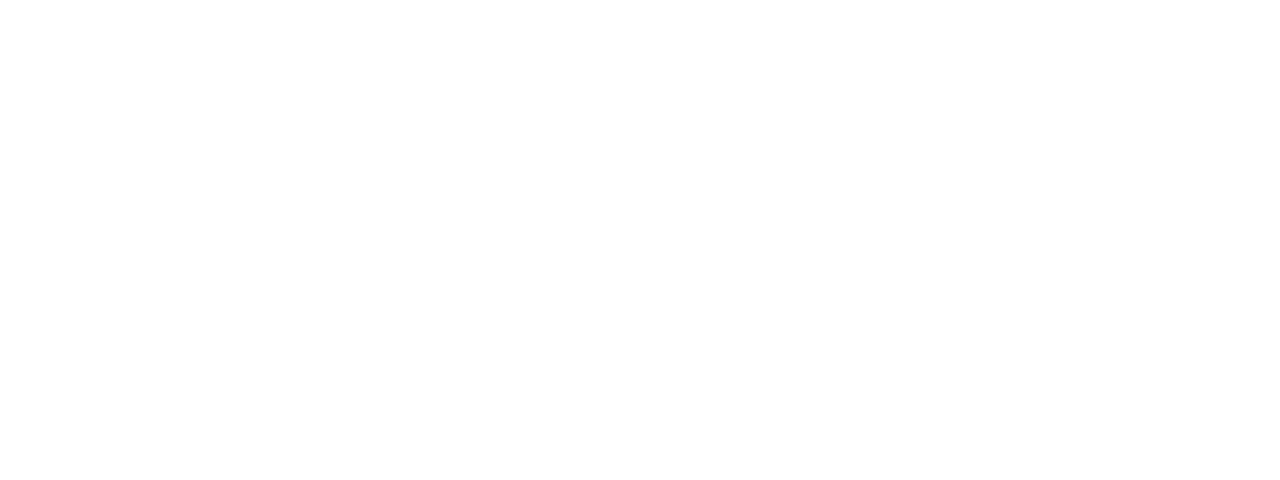
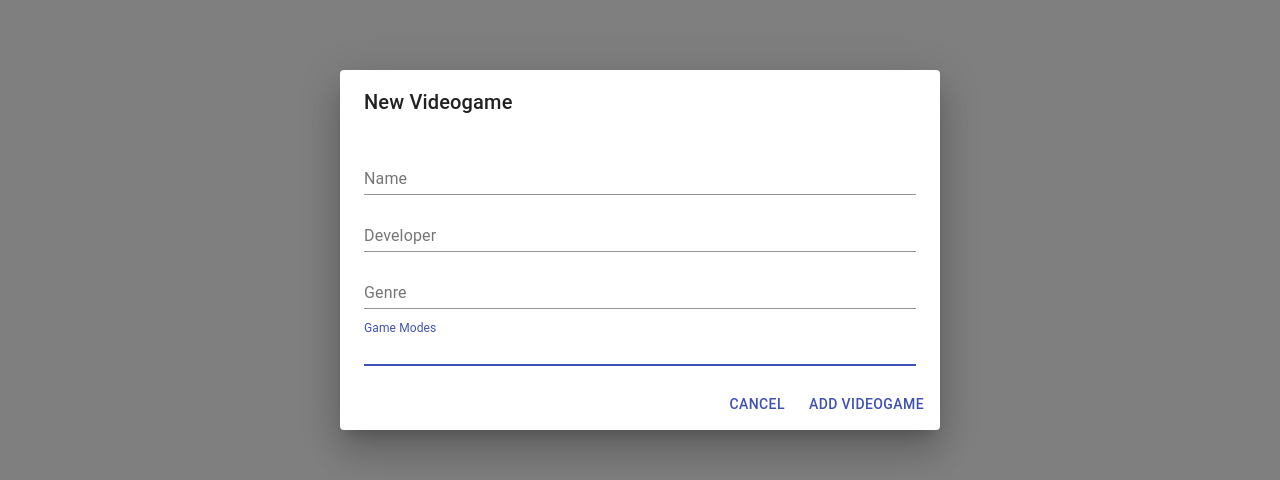
Before and after one commit to ArkhamKnightXD/game-changer-frontend-v2, a React (Create React App) app: page / in a window 1280 px wide. Both pictures are taken after a click on the button "Add Video Game". Shown: the part 150-630 px from the top of the page. Built offline with nearby package versions, Linux system fonts and the light colour scheme; no server answers.

Commit message:
Solucionado problema a la hora de utilizar el dialog, ahora estoy trabajando en el create

```diff
--- a/src/App.js
+++ b/src/App.js
@@ -34,7 +34,7 @@
 
         <TableComponent tableName="Video Games" videoGames={videoGames} setVideoGames={setVideoGames}/>
 
-        {/*<FormDialog isOpenDialog={isOpenDialog} handleOpen={handleOpenDialog} handleClose={handleCloseDialog()} />*/}
+        <FormDialog isOpenDialog={isOpenDialog} handleOpen={handleOpenDialog} handleClose={handleCloseDialog} />
     </div>
   );
 }
--- a/src/components/FormDialog.js
+++ b/src/components/FormDialog.js
@@ -8,29 +8,61 @@
         <div>
 
             <Dialog open={props.isOpenDialog} onClose={props.handleClose} aria-labelledby="form-dialog-title">
-                <DialogTitle id="form-dialog-title">Subscribe</DialogTitle>
+                <DialogTitle id="form-dialog-title">New Videogame</DialogTitle>
                 <DialogContent>
-                    <DialogContentText>
-                        To subscribe to this website, please enter your email address here. We will send updates
-                        occasionally.
-                    </DialogContentText>
+
                     <TextField
                         autoFocus
                         margin="dense"
                         id="name"
-                        label="Email Address"
-                        type="email"
+                        name="name"
+                        label="Name"
+                        type="text"
                         fullWidth
                     />
+
+                    <TextField
+                        autoFocus
+                        margin="dense"
+                        name="developer"
+                        id="developer"
+                        label="Developer"
+                        type="text"
+                        fullWidth
+                    />
+
+                    <TextField
+                        autoFocus
+                        margin="dense"
+                        name="genre"
+                        id="genre"
+                        label="Genre"
+                        type="text"
+                        fullWidth
+                    />
+
+                    <TextField
+                        autoFocus
+                        margin="dense"
+                        name="gameModes"
+                        id="gameModes"
+                        label="Game Modes"
+                        type="text"
+                        // value={}
+                        fullWidth
+                    />
+
                 </DialogContent>
+
                 <DialogActions>
                     <Button onClick={props.handleClose} color="primary">
                         Cancel
                     </Button>
                     <Button onClick={props.handleClose} color="primary">
-                        Subscribe
+                        Add Videogame
                     </Button>
                 </DialogActions>
+
             </Dialog>
         </div>
     );
--- a/src/services/VideoGameService.js
+++ b/src/services/VideoGameService.js
@@ -34,7 +34,7 @@
     await axios.put(`${URL}/api/v1/update`, videoGameToUpdate);
 
     getAllVideoGames(setVideoGames);
-}
+};
 
 
 export const deleteVideoGameById = async (videoGameId, setVideoGames) => {
@@ -42,4 +42,4 @@
     await axios.delete(`${URL}/api/v1/delete-video-game-by/${videoGameId}`);
 
     getAllVideoGames(setVideoGames);
-}
+};
```
